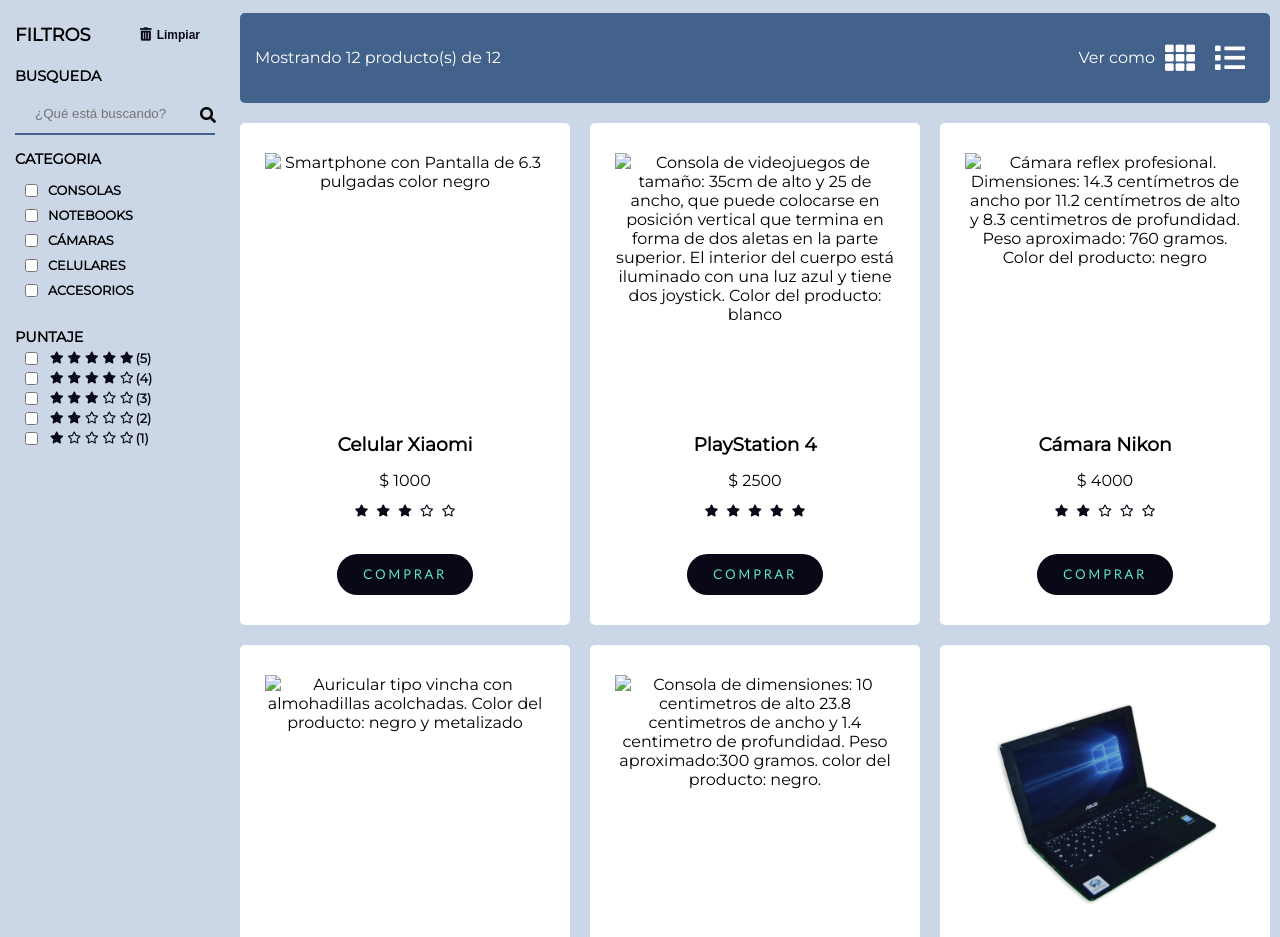
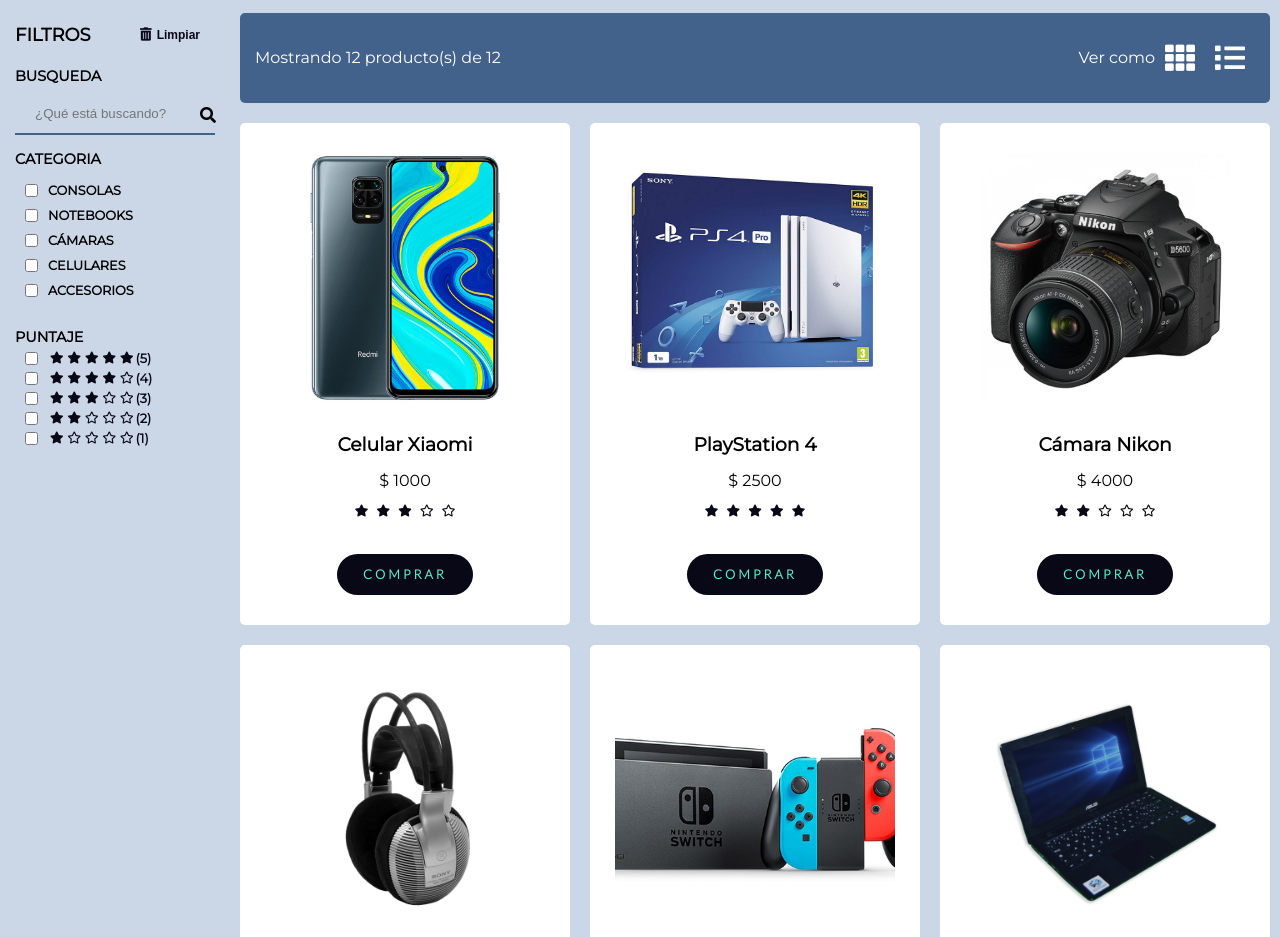
Before and after one commit to hanzrosasgonzales/hanzrosasgonzales.github.io, a plain HTML site: page index.html in a window 1280 px wide. Shown: the part 437-1374 px from the top of the page. Drawn offline with Linux system fonts and the light colour scheme; files whose address does not match are found by name.

Commit message:
Update index.html

```diff
--- a/index.html
+++ b/index.html
@@ -22,7 +22,7 @@
 
         <div class="in-line">
             <img class="branding-logo"
-                 src="images/iso_blanco.svg"
+                 src="iso_blanco.svg"
                  alt ="logotipo"
                  aria-hidden="true" />
             <p class="branding"
@@ -57,7 +57,7 @@
     <section class="banner  in-stack">
         <div>
             <img class="banner-img"
-                 src="images/banner.jpg"
+                 src="banner.jpg"
                  alt= "escritorio con productos de la
                        categoria electronica."
                  aria-hidden="true" />
@@ -340,11 +340,11 @@
                              data-name="Celular Xiaomi"
                              data-category="celulares"
                              data-price="1000"
-                             data-image="images/xiaomi.jpg"
+                             data-image="xiaomi.jpg"
                              data-review="3">
 
                         <div class="product-img-container in-line">
-                            <img src="images/xiaomi.jpg"
+                            <img src="xiaomi.jpg"
                                  alt="Smartphone con Pantalla de 6.3 pulgadas
                                       color negro "
                                  class="product-img" />
@@ -380,11 +380,11 @@
                              data-name="PlayStation 4"
                              data-category="consolas"
                              data-price="2500"
-                             data-image="images/ps4.jpg"
+                             data-image="ps4.jpg"
                              data-review="5">
 
                         <div class="product-img-container in-line">
-                            <img src="images/ps4.jpg"
+                            <img src="ps4.jpg"
                                  alt="Consola de videojuegos de tamaño: 35cm de alto
                                  y 25 de ancho, que puede colocarse en posición vertical
                                  que termina en forma de dos aletas en la parte superior.
@@ -421,9 +421,9 @@
                              data-name="Cámara Nikon"
                              data-category="camaras"
                              data-price="4000"
-                             data-image="images/nikon.jpg" data-review="2">
+                             data-image="nikon.jpg" data-review="2">
                         <div class="product-img-container in-line">
-                            <img src="images/nikon.jpg"
+                            <img src="nikon.jpg"
                                  alt="Cámara reflex profesional. Dimensiones: 14.3 centímetros
                                   de ancho por 11.2 centímetros de alto y 8.3 centimetros de profundidad.
                                   Peso aproximado: 760 gramos. Color del producto: negro"
@@ -458,9 +458,9 @@
                              data-name="Headphones Sony"
                              data-category="accesorios"
                              data-price="100"
-                             data-image="images/sony.png" data-review="3">
+                             data-image="sony.png" data-review="3">
                         <div class="product-img-container in-line">
-                            <img src="images/sony.png"
+                            <img src="sony.png"
                                  alt="Auricular tipo vincha con almohadillas acolchadas.
                                  Color del producto: negro y metalizado"
                                  class="product-img" />
@@ -495,10 +495,10 @@
                              data-name="Nintendo Switch"
                              data-category="consolas"
                              data-price="2000"
-                             data-image="images/switch.jpg"
+                             data-image="switch.jpg"
                              data-review="5">
                         <div class="product-img-container in-line">
-                            <img src="images/switch.jpg"
+                            <img src="switch.jpg"
                                  alt="Consola de dimensiones: 10 centimetros de alto
                                  23.8 centimetros de ancho y 1.4 centimetro de profundidad.
                                  Peso aproximado:300 gramos.
```
